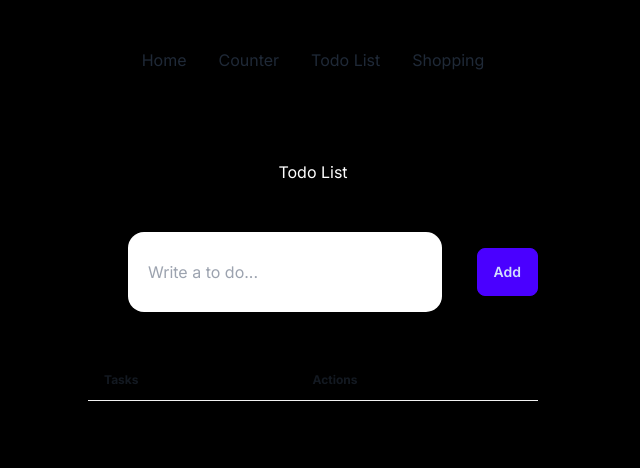
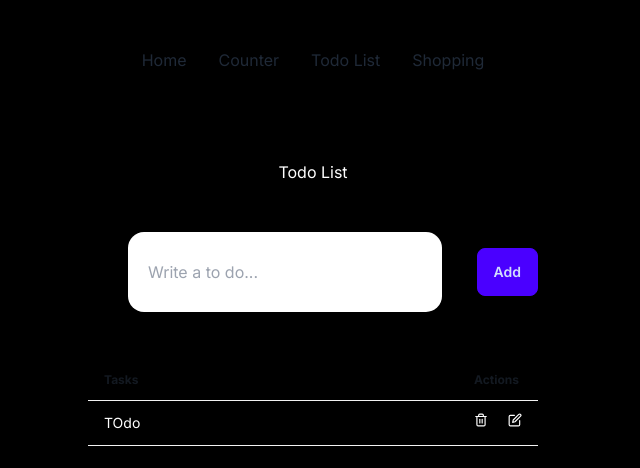
Before and after one commit to Saedddd/ThreeProjectsRTK, a Next.js app: page /todo in a window 1280 px wide. Shown: the top 468 px of the page, without its empty margins (327-967 px from the left). Built offline with nearby package versions, Linux system fonts and the light colour scheme.

Commit message:
Save changes

```diff
--- a/src/entities/TodoTask/ui/TodoTask.tsx
+++ b/src/entities/TodoTask/ui/TodoTask.tsx
@@ -24,8 +24,9 @@ const TodoTask:React.FC<ITodoList> = ({task}) => {
                             key={task.id}
                             task={task}
                         />
-                    ))
-                }
+                        ))
+                    }
+                    <DeleteEditTask task={''}/>
                 </tbody>
             </table>
         </div>
--- a/src/features/DelleteEditTask/ui/DeleteEditTask.tsx
+++ b/src/features/DelleteEditTask/ui/DeleteEditTask.tsx
@@ -10,14 +10,15 @@ import Modal from '@/shared/ui/Modal';
 
 const DeleteEditTask:React.FC<TaskProps> = ({task}) => {
     const [isOpen, setIsOpen] = useState<boolean>(false)
+    const [todoValue, setTodoValue] = useState<string>(task.text)
 
 
   return (
     <>
         <tr key={task.id}>
-            <td className='w-full'>{task.text}</td>
+            <td className='w-full'>{task.text} TOdo</td>
             <td  className='flex gap-5 cursor-pointer'>
-                <FiTrash2 />
+                <FiTrash2 onClick={() => setIsOpen(true)} />
 
                 <Modal
                     isOpen={isOpen}
```
